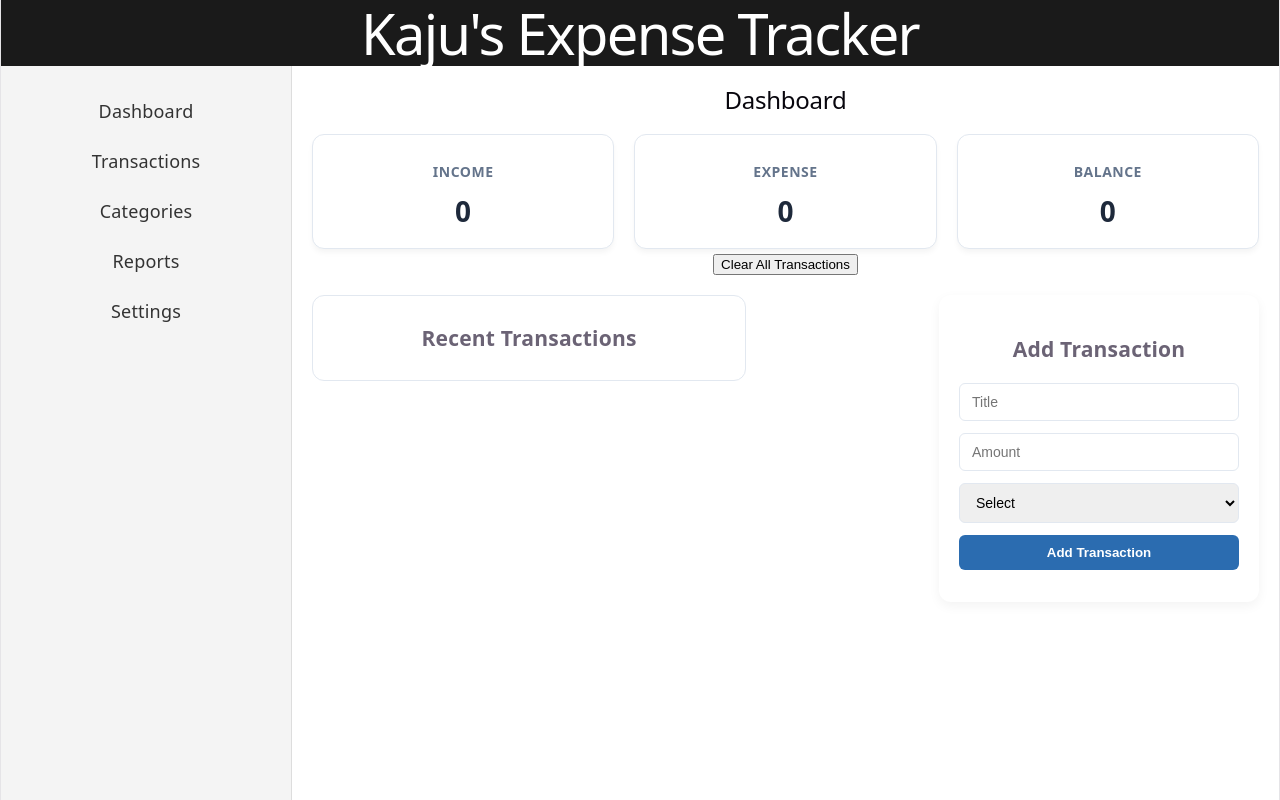
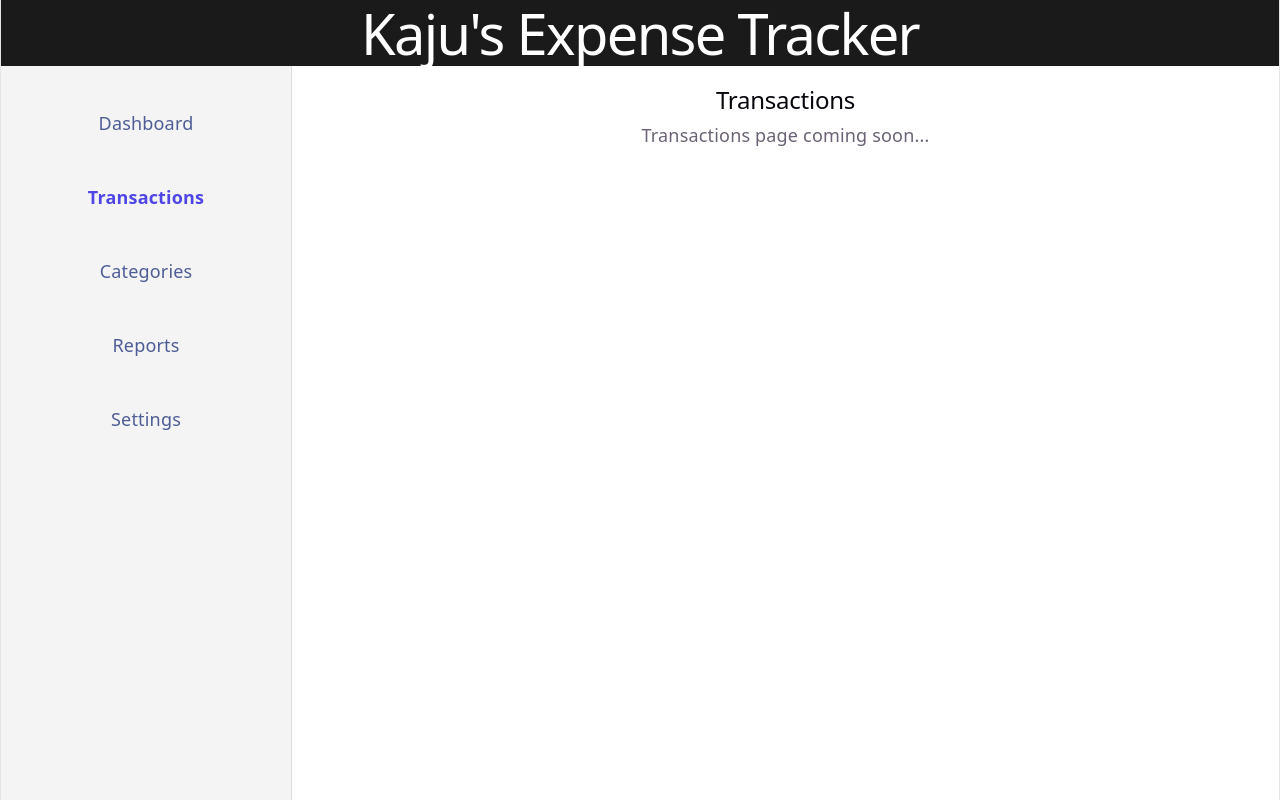
Before and after one commit to developergovindsalavi-netizen/react-expense-tracker, a React (Vite) app: page /transactions in a window 1280 px wide. Built offline with nearby package versions, Linux system fonts and the light colour scheme.

Commit message:
Day 6: Add React Router and multiple pages

```diff
--- a/package.json
+++ b/package.json
@@ -11,7 +11,8 @@
   },
   "dependencies": {
     "react": "^19.2.8",
-    "react-dom": "^19.2.8"
+    "react-dom": "^19.2.8",
+    "react-router-dom": "^7.18.2"
   },
   "devDependencies": {
     "@eslint/js": "^10.0.1",
--- a/src/App.jsx
+++ b/src/App.jsx
@@ -1,18 +1,58 @@
-import Dashboard from "./components/Dashboard";
+import {
+  BrowserRouter,
+  Routes,
+  Route
+} from "react-router-dom";
+
 import Header from "./components/Header";
 import Sidebar from "./components/Sidebar";
 
+import DashboardPage from "./pages/DashboardPage";
+import TransactionsPage from "./pages/TransactionsPage";
+import CategoriesPage from "./pages/CategoriesPage";
+import ReportsPage from "./pages/ReportsPage";
+import SettingsPage from "./pages/SettingsPage";
+import NotFoundPage from "./pages/NotFoundPage";
+
+
 function App() {
   return (
+    <BrowserRouter>
       <div className="site-container">
-      <Header/>
+        <Header />
         <div className="body-wrapper">
           <aside className="sidebar"><Sidebar /></aside>
           <main className="main-content">
-          <Dashboard />
+            <Routes>
+              <Route
+                path="/"
+                element={<DashboardPage />}
+              />
+              <Route
+                path="/transactions"
+                element={<TransactionsPage />}
+              />
+              <Route
+                path="/categories"
+                element={<CategoriesPage />}
+              />
+              <Route
+                path="/reports"
+                element={<ReportsPage />}
+              />
+              <Route
+                path="/settings"
+                element={<SettingsPage />}
+              />
+              <Route
+                path="*"
+                element={<NotFoundPage />}
+              />
+            </Routes>
           </main>
         </div>
       </div>
+    </BrowserRouter>
   );
 }
 
--- a/src/components/Sidebar.jsx
+++ b/src/components/Sidebar.jsx
@@ -1,12 +1,62 @@
-function Sidebar(){
+import { NavLink } from "react-router-dom";
+
+function Sidebar() {
     return (
         <ul>
-            <li>Dashboard</li>
-            <li>Transactions</li>
-            <li>Categories</li>
-            <li>Reports</li>
-            <li>Settings</li>
+            <li>
+                <NavLink
+                    to="/"
+                    className={({ isActive }) =>
+                        isActive ? "active" : ""
+                    }
+                >
+                    Dashboard
+                </NavLink>
+            </li>
+            <li>
+                <NavLink
+                    to="/transactions"
+                    className={({ isActive }) =>
+                        isActive ? "active" : ""
+                    }
+                >
+                    Transactions
+                </NavLink>
+            </li>
+            <li>
+                <NavLink
+                    to="/categories"
+                    className={({ isActive }) =>
+                        isActive ? "active" : ""
+                    }
+                >
+                    Categories
+                </NavLink>
+            </li>
+            <li>
+                <NavLink
+                    to="/reports"
+                    className={({ isActive }) =>
+                        isActive ? "active" : ""
+                    }
+                >
+                    Reports
+                </NavLink>
+            </li>
+            <li>
+                <NavLink
+                    to="/settings"
+                    className={({ isActive }) =>
+                        isActive ? "active" : ""
+                    }
+                >
+                    Settings
+                </NavLink>
+            </li>
+
         </ul>
+
+
     );
 }
 
--- a/src/index.css
+++ b/src/index.css
@@ -158,8 +158,25 @@ code {
   cursor: pointer;
 }
 
+
 .sidebar li:hover {
   background-color: #e0e0e0;
+}
+
+.sidebar li a.active {
+  text-decoration: none;
+  color: #4f46e5;
+  font-weight: 600;
+  border-radius: 8px;
+}
+
+.sidebar li a {
+  text-decoration: none;
+  display: block;
+  color: #4e5d96;
+  padding: 12px 16px;
+  text-decoration: none;
+  transition: background-color 0.2s ease;
 }
 
 /* Container for the cards */
--- /dev/null
+++ b/src/pages/CategoriesPage.jsx
@@ -0,0 +1,10 @@
+function CategoriesPage() {
+    return (
+        <div>
+            <h2>Categories</h2>
+            <p>Categories page coming soon...</p>
+        </div>
+    );
+}
+
+export default CategoriesPage;
--- /dev/null
+++ b/src/pages/DashboardPage.jsx
@@ -0,0 +1,7 @@
+import Dashboard from "../components/Dashboard";
+
+function DashboardPage() {
+    return <Dashboard />;
+}
+
+export default DashboardPage;
--- /dev/null
+++ b/src/pages/NotFoundPage.jsx
@@ -0,0 +1,10 @@
+function NotFoundPage() {
+    return (
+        <div>
+            <h2>404 !</h2>
+            <p>Not found page coming soon...</p>
+        </div>
+    );
+}
+
+export default NotFoundPage;
--- /dev/null
+++ b/src/pages/ReportsPage.jsx
@@ -0,0 +1,10 @@
+function ReportsPage() {
+    return (
+        <div>
+            <h2>Reports</h2>
+            <p>Reports page coming soon...</p>
+        </div>
+    );
+}
+
+export default ReportsPage;
--- /dev/null
+++ b/src/pages/SettingsPage.jsx
@@ -0,0 +1,10 @@
+function SettingsPage() {
+    return (
+        <div>
+            <h2>Settings</h2>
+            <p>Settings page coming soon...</p>
+        </div>
+    );
+}
+
+export default SettingsPage;
--- /dev/null
+++ b/src/pages/TransactionsPage.jsx
@@ -0,0 +1,10 @@
+function TransactionsPage() {
+    return (
+        <div>
+            <h2>Transactions</h2>
+            <p>Transactions page coming soon...</p>
+        </div>
+    );
+}
+
+export default TransactionsPage;
```
Also changed, not shown: 1 other file (tests, documents, lock files or other folders). Lines whose indentation alone changed are shown as unchanged.
